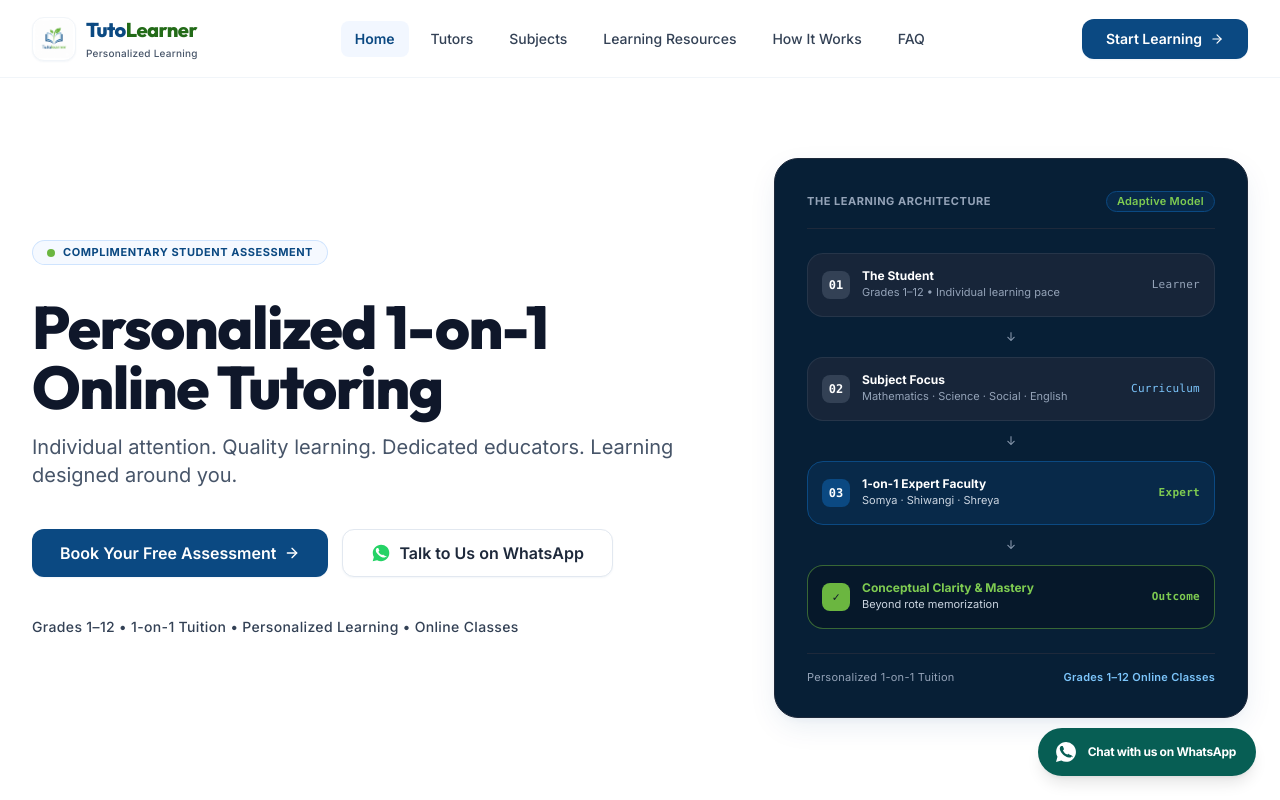
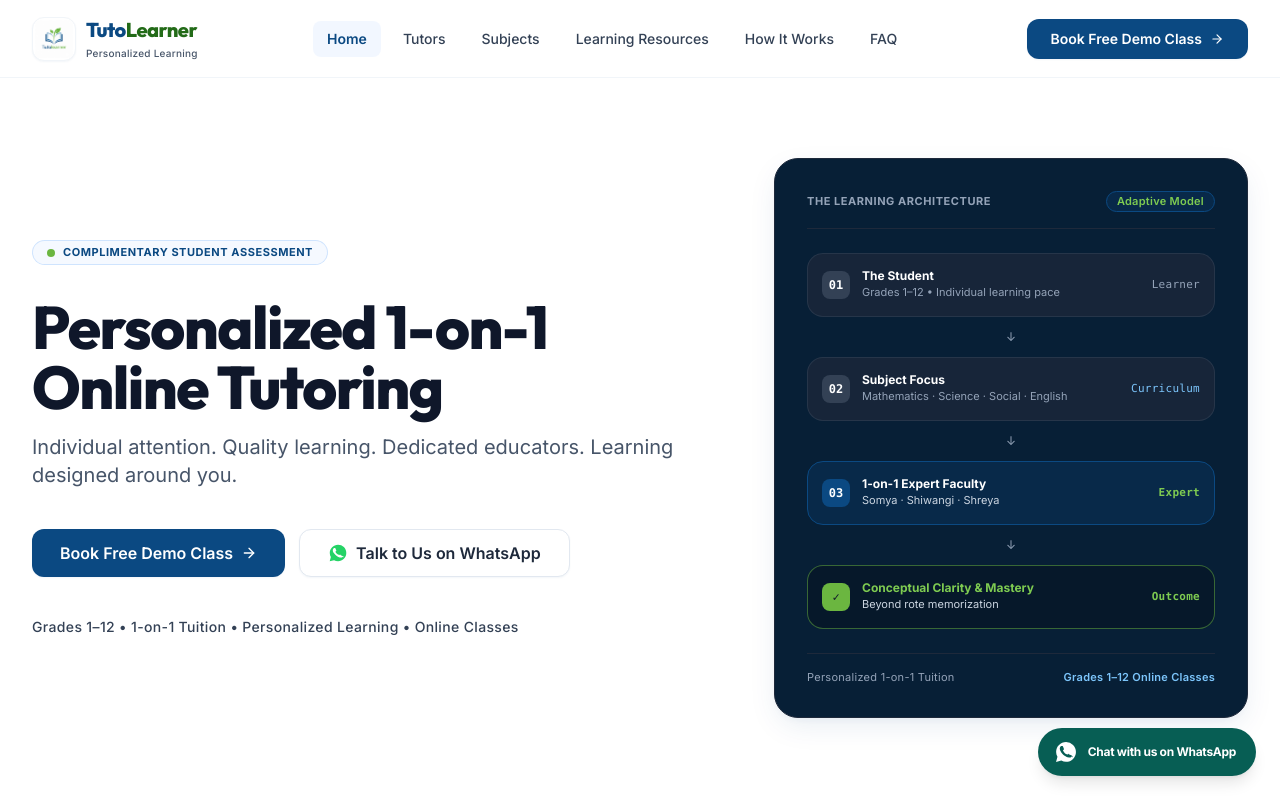
Before and after one commit to somyaranjan06/Tutolearner, a Next.js app: page / in a window 1280 px wide. Shown: the top 800 px of the page. Built offline with nearby package versions, Linux system fonts and the light colour scheme.

Commit message:
feat(cta): standardize general conversion CTA to 'Book Free Demo Class' across all pages

```diff
--- a/src/app/faq/page.tsx
+++ b/src/app/faq/page.tsx
@@ -75,7 +75,7 @@ export default function FAQPage() {
         <CTASection
           title="Have a specific question not covered here?"
           subtitle="Submit a direct consultation enquiry to speak with our academic coordinator."
-          primaryBtnText="Submit Consultation Enquiry"
+          primaryBtnText="Book Free Demo Class"
           primaryBtnHref="/contact"
         />
       </div>
--- a/src/app/methodology/page.tsx
+++ b/src/app/methodology/page.tsx
@@ -204,7 +204,7 @@ export default function MethodologyPage() {
         <CTASection
           title="Experience our structured teaching method"
           subtitle="Submit an enquiry to schedule an introductory diagnostic baseline session with our lead faculty."
-          primaryBtnText="Enquire Now"
+          primaryBtnText="Book Free Demo Class"
           primaryBtnHref="/contact"
         />
       </div>
--- a/src/app/subjects/page.tsx
+++ b/src/app/subjects/page.tsx
@@ -67,7 +67,7 @@ export default function SubjectsPage() {
         <CTASection
           title="Looking for multi-subject guidance?"
           subtitle="You can select multiple subjects on our enquiry form to combine Mathematics, Science, Social Science, or English."
-          primaryBtnText="Submit Multi-Subject Request"
+          primaryBtnText="Book Free Demo Class"
           primaryBtnHref="/contact"
         />
       </div>
--- a/src/app/tutors/page.tsx
+++ b/src/app/tutors/page.tsx
@@ -79,7 +79,7 @@ export default function TutorsPage() {
         <CTASection
           title="Interested in working with a specific tutor?"
           subtitle="Submit an enquiry specifying your grade level and preferred tutor to schedule an initial diagnostic session."
-          primaryBtnText="Submit Faculty Enquiry"
+          primaryBtnText="Book Free Demo Class"
           primaryBtnHref="/contact"
         />
       </div>
--- a/src/components/common/CTASection.tsx
+++ b/src/components/common/CTASection.tsx
@@ -17,7 +17,7 @@ interface CTASectionProps {
 export function CTASection({
   title = "Ready to make learning clearer and more rewarding?",
   subtitle = "Connect with Somya Ranjan Naik, Shiwangi, or Shreya Tiwari for a diagnostic baseline review and a personalized study roadmap.",
-  primaryBtnText = "Enquire for Classes",
+  primaryBtnText = "Book Free Demo Class",
   primaryBtnHref = "/contact",
   secondaryBtnText = "Meet the Teaching Team",
   secondaryBtnHref = "/tutors",
--- a/src/components/home/FinalCTA.tsx
+++ b/src/components/home/FinalCTA.tsx
@@ -1,7 +1,9 @@
 import * as React from "react";
 import Link from "next/link";
 import { Button } from "@/components/ui/button";
-import { ArrowRight, MessageSquare } from "lucide-react";
+import { ArrowRight } from "lucide-react";
+import { socialLinks } from "@/data/siteConfig";
+import { WhatsAppIcon } from "@/components/common/SocialIcons";
 
 export function FinalCTA() {
   return (
@@ -18,14 +20,14 @@ export function FinalCTA() {
             </span>
 
             <h2 className="font-heading text-3.5xl sm:text-4.5xl md:text-5xl font-extrabold tracking-tight text-white leading-tight">
-              Book a Demo Class
+              Book Free Demo Class
             </h2>
 
             <p className="text-base sm:text-lg md:text-xl text-slate-300 leading-relaxed max-w-2xl mx-auto font-normal">
               Experience personalized 1-on-1 learning.
             </p>
 
-            {/* Dual CTAs: Start Learning & Talk to Us */}
+            {/* Dual CTAs: Book Free Demo Class & Talk to Us on WhatsApp */}
             <div className="flex flex-col sm:flex-row items-stretch sm:items-center justify-center gap-3.5 pt-4">
               <Button
                 asChild
@@ -33,7 +35,7 @@ export function FinalCTA() {
                 className="bg-[#0B4982] hover:bg-[#083A68] text-white font-semibold shadow-md gap-2 py-3.5 px-8 justify-center text-sm sm:text-base rounded-xl"
               >
                 <Link href="/contact">
-                  <span>Start Learning</span>
+                  <span>Book Free Demo Class</span>
                   <ArrowRight className="h-4 w-4" />
                 </Link>
               </Button>
@@ -44,10 +46,15 @@ export function FinalCTA() {
                 size="lg"
                 className="border-slate-700 bg-slate-800/80 hover:bg-slate-800 text-slate-200 hover:text-white font-semibold py-3.5 px-8 justify-center text-sm sm:text-base rounded-xl gap-2"
               >
-                <Link href="/contact">
-                  <MessageSquare className="h-4 w-4 text-[#6BB640]" />
-                  <span>Talk to Us</span>
-                </Link>
+                <a
+                  href={socialLinks.whatsapp}
+                  target="_blank"
+                  rel="noopener noreferrer"
+                  aria-label="Talk to Us on WhatsApp (+91 9827118949)"
+                >
+                  <WhatsAppIcon className="h-5 w-5 text-[#25D366] fill-current shrink-0" />
+                  <span>Talk to Us on WhatsApp</span>
+                </a>
               </Button>
             </div>
           </div>
--- a/src/components/home/Hero.tsx
+++ b/src/components/home/Hero.tsx
@@ -39,7 +39,7 @@ export function Hero() {
                 className="bg-[#0B4982] hover:bg-[#083A68] text-white font-semibold shadow-subtle gap-2 text-sm sm:text-base py-3.5 px-7 rounded-xl transition-all duration-200"
               >
                 <Link href="/contact">
-                  <span>Book Your Free Assessment</span>
+                  <span>Book Free Demo Class</span>
                   <ArrowRight className="h-4 w-4" />
                 </Link>
               </Button>
--- a/src/components/layout/Footer.tsx
+++ b/src/components/layout/Footer.tsx
@@ -143,7 +143,7 @@ export function Footer() {
                 href="/contact"
                 className="inline-flex items-center gap-1.5 text-xs font-bold text-[#7ECB51] hover:text-white transition-colors"
               >
-                <span>Request Consultation</span>
+                <span>Book Free Demo Class</span>
                 <ArrowUpRight className="h-3.5 w-3.5" />
               </Link>
             </div>
--- a/src/components/layout/MobileNavigation.tsx
+++ b/src/components/layout/MobileNavigation.tsx
@@ -118,7 +118,7 @@ export function MobileNavigation({ isOpen, onClose }: MobileNavigationProps) {
             className="w-full justify-center bg-[#0B4982] hover:bg-[#083A68] text-white font-semibold shadow-card gap-2 rounded-xl"
           >
             <Link href="/contact" onClick={onClose}>
-              <span>Start Learning</span>
+              <span>Book Free Demo Class</span>
               <ArrowRight className="h-4 w-4" />
             </Link>
           </Button>
--- a/src/components/layout/Navbar.tsx
+++ b/src/components/layout/Navbar.tsx
@@ -100,7 +100,7 @@ export function Navbar() {
               className="bg-[#0B4982] hover:bg-[#083A68] active:bg-[#06294a] text-white text-xs sm:text-sm font-semibold h-10 px-5 sm:px-6 rounded-xl shadow-subtle transition-all duration-200"
             >
               <Link href="/contact" className="gap-2">
-                <span>Start Learning</span>
+                <span>Book Free Demo Class</span>
                 <ArrowRight className="h-3.5 w-3.5" />
               </Link>
             </Button>
--- a/src/data/faqs.ts
+++ b/src/data/faqs.ts
@@ -54,7 +54,7 @@ export const faqs: FAQItem[] = [
     id: "how-to-book-assessment",
     question: "How can I book a complimentary assessment?",
     answer:
-      "Click “Book Your Free Assessment” on the website and submit the enquiry form with your child's details. Our team will review the information and contact you regarding the next step.",
+      "Click “Book Free Demo Class” on the website and submit the enquiry form with your child's details. Our team will review the information and contact you regarding the next step.",
     category: "Booking",
   },
   {
```
